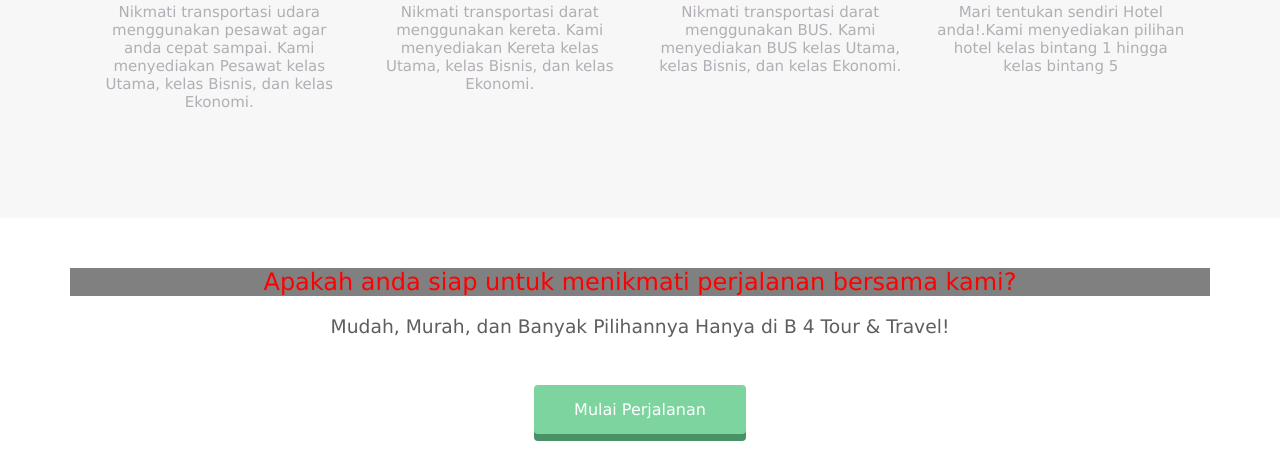
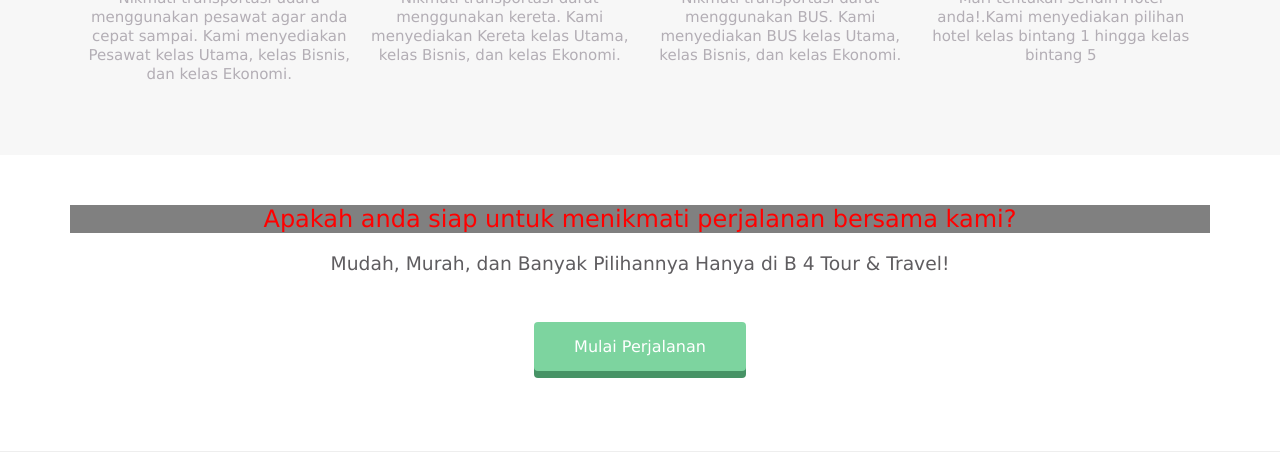
Before and after one commit to mr-bean96/b4_progate_dts.github.io, a plain HTML site: page index.html in a window 1280 px wide. Shown: the part 1886-2362 px from the top of the page. Drawn offline with Linux system fonts and the light colour scheme.

Commit message:
Update stylesheet.css

```diff
--- a/stylesheet.css
+++ b/stylesheet.css
@@ -242,8 +242,8 @@ header {
 
 .text-contents {
   padding-bottom: 20px;
-  width: 90%;
-  display: inline-block;
+  width: 0%;
+  display: inline;
   margin-top: 15px;
   font-size: 15px;
   color: #b3aeb5;
```
